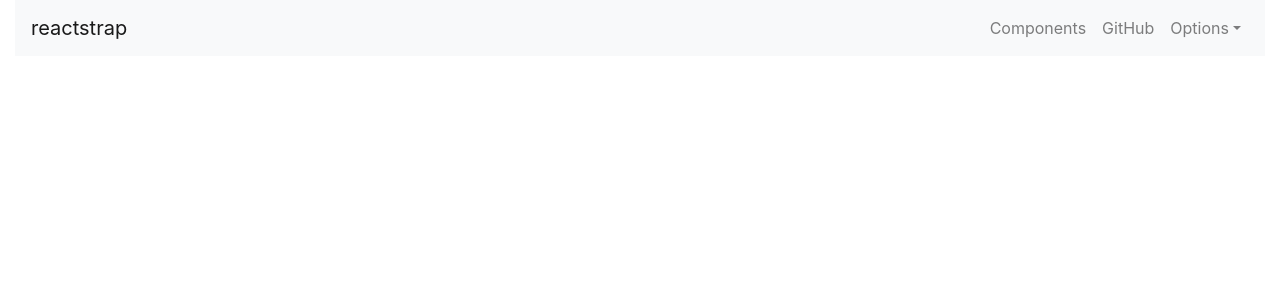
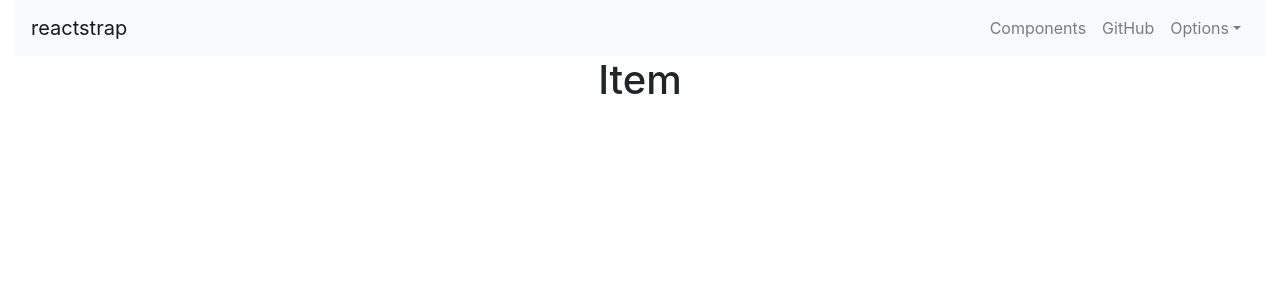
Before and after one commit to shamilihsan/store-web, a React (Create React App) app: page /shop/1 in a window 1280 px wide. Shown: the top 300 px of the page. Built offline with nearby package versions, Linux system fonts and the light colour scheme.

Commit message:
Added routing

```diff
--- a/src/components/App.js
+++ b/src/components/App.js
@@ -2,6 +2,7 @@ import React from 'react'
 import { Router, Route, Switch } from 'react-router-dom'
 
 import Home from './Home'
+import Item from './Item'
 import Header from './Header'
 import history from '../history'
 
@@ -12,6 +13,7 @@ const App = () => {
             <Router history={history}>
             <Header />
                 <Switch>
+                    <Route path="/shop/:id" exact component={Item}></Route>
                     <Route path="/" exact component={Home}></Route>
                 </Switch>
             </Router>
--- a/src/components/Item.js
+++ b/src/components/Item.js
@@ -1,7 +1,11 @@
 import React from 'react';
 
 class Item extends React.Component {
-
+    render() {
+        return (
+            <h1 className="text-center">Item</h1>
+        )
+    }
 }
 
 export default Item
```
